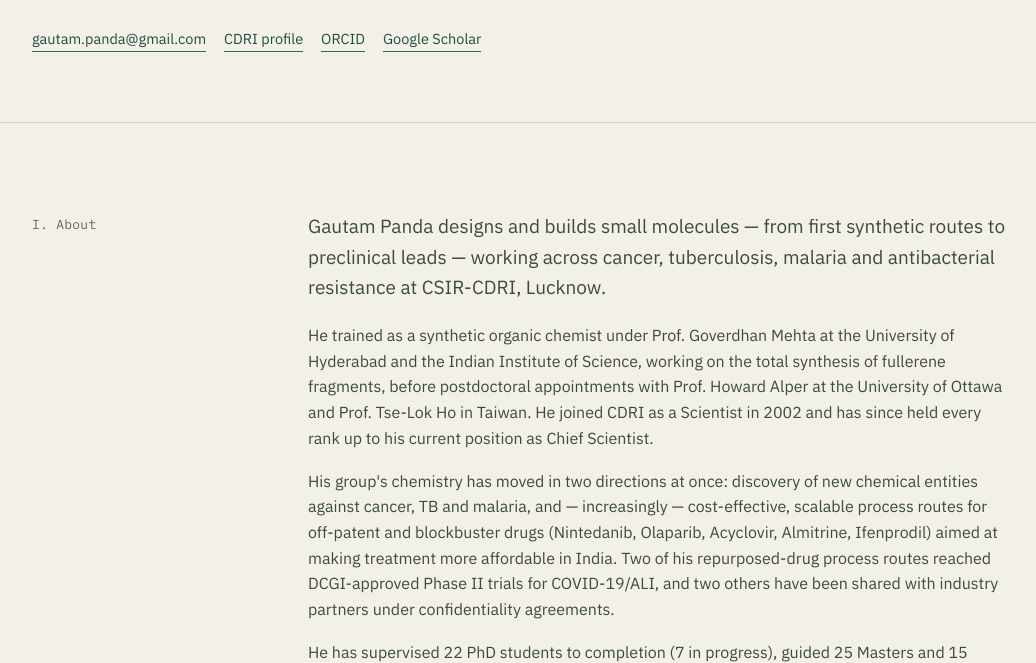
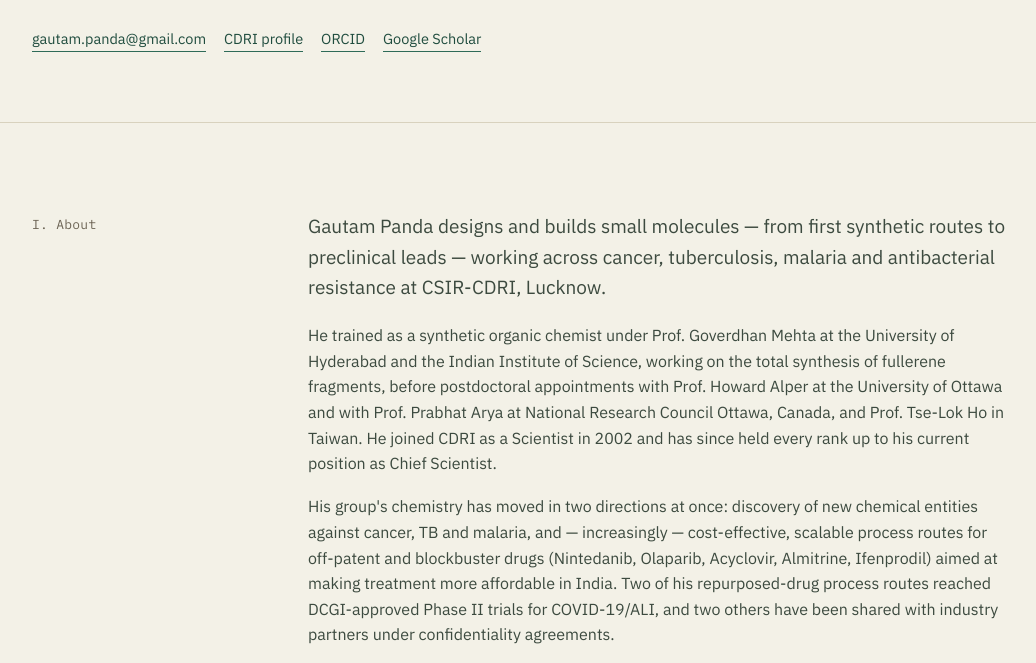
Before and after one commit to madhusnuhi01/gautam-panda-portfolio, a plain HTML site: page index.html in a window 1280 px wide. Shown: the part 535-1198 px from the top of the page, without its empty margins (116-1152 px from the left). Drawn offline with Linux system fonts and the light colour scheme.

Commit message:
Updated about

```diff
--- a/index.html
+++ b/index.html
@@ -75,7 +75,7 @@
         <div class="label numeral">I. About</div>
         <div class="prose">
           <p class="lede">Gautam Panda designs and builds small molecules — from first synthetic routes to preclinical leads — working across cancer, tuberculosis, malaria and antibacterial resistance at CSIR-CDRI, Lucknow.</p>
-          <p>He trained as a synthetic organic chemist under Prof. Goverdhan Mehta at the University of Hyderabad and the Indian Institute of Science, working on the total synthesis of fullerene fragments, before postdoctoral appointments with Prof. Howard Alper at the University of Ottawa and Prof. Tse-Lok Ho in Taiwan. He joined CDRI as a Scientist in 2002 and has since held every rank up to his current position as Chief Scientist.</p>
+          <p>He trained as a synthetic organic chemist under Prof. Goverdhan Mehta at the University of Hyderabad and the Indian Institute of Science, working on the total synthesis of fullerene fragments, before postdoctoral appointments with Prof. Howard Alper at the University of Ottawa and with Prof. Prabhat Arya at National Research Council Ottawa, Canada, and Prof. Tse-Lok Ho in Taiwan. He joined CDRI as a Scientist in 2002 and has since held every rank up to his current position as Chief Scientist.</p>
           <p>His group's chemistry has moved in two directions at once: discovery of new chemical entities against cancer, TB and malaria, and — increasingly — cost-effective, scalable process routes for off-patent and blockbuster drugs (Nintedanib, Olaparib, Acyclovir, Almitrine, Ifenprodil) aimed at making treatment more affordable in India. Two of his repurposed-drug process routes reached DCGI-approved Phase&nbsp;II trials for COVID-19/ALI, and two others have been shared with industry partners under confidentiality agreements.</p>
           <p>He has supervised 22 PhD students to completion (7 in progress), guided 25 Masters and 15 project-assistant researchers, and hosted visiting appointments in Japan (Osaka University, Hiroshima University, Institute for Molecular Science) and Germany (Heinrich Heine University, Düsseldorf).</p>
         </div>
```
